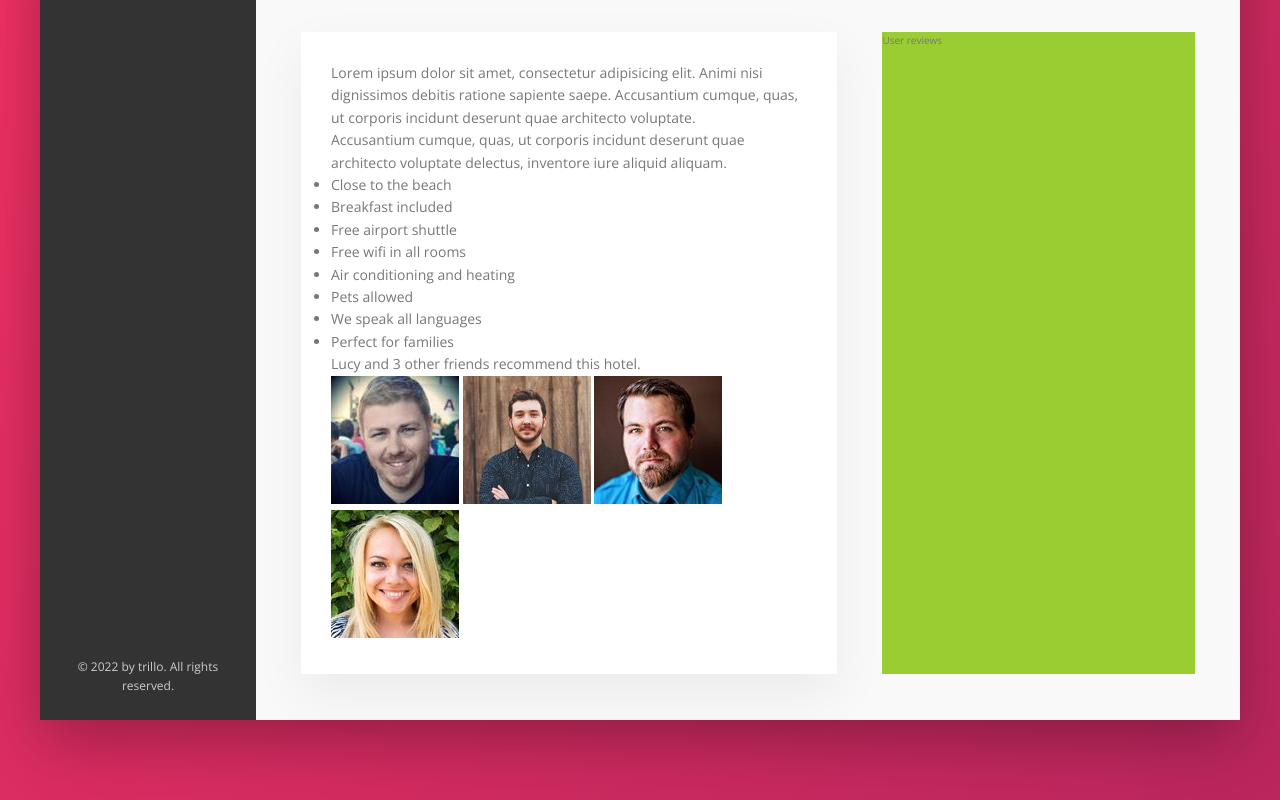
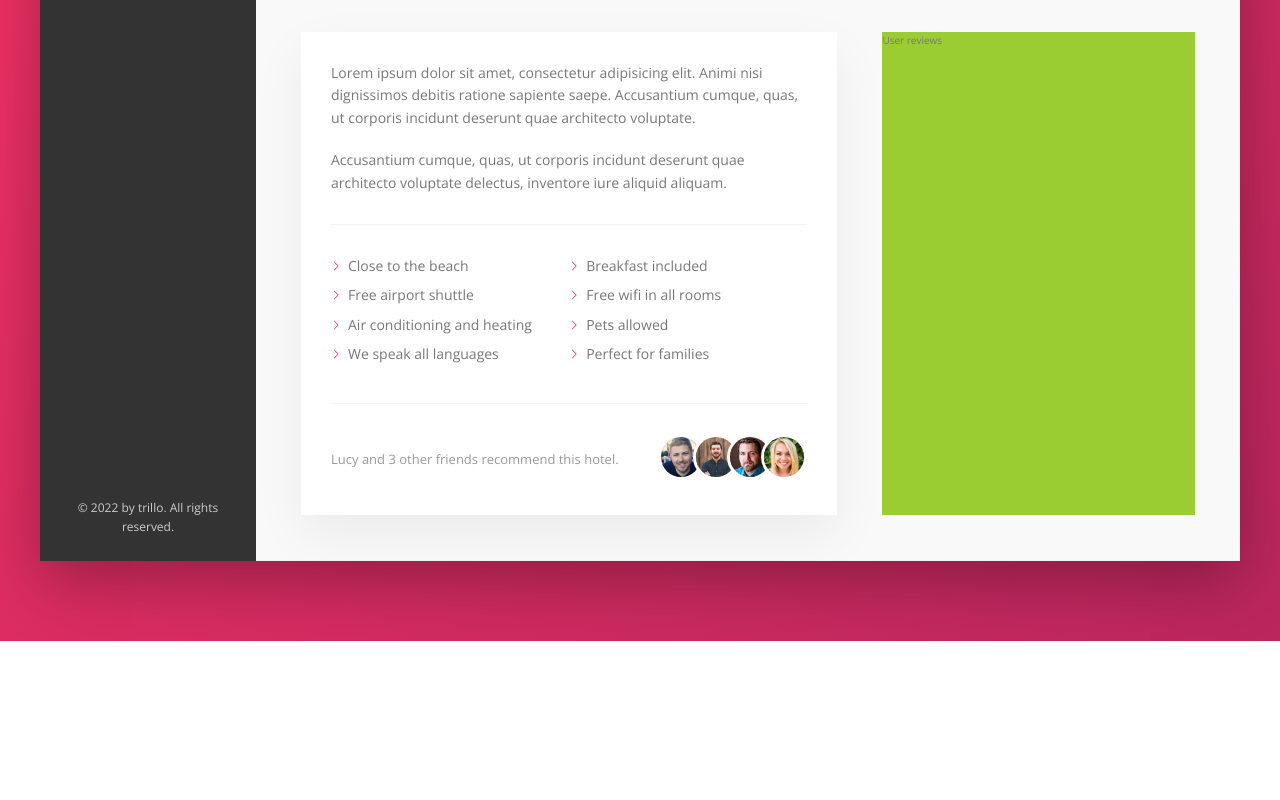
Before and after one commit to ehlkara/Trillo_Project, a website: page index.html in a window 1280 px wide. Shown: the part 615-1415 px from the top of the page. After the commit the page ends 1256 px from the top, so only its background shows below. Drawn offline with nearby package versions, Linux system fonts and the light colour scheme.

Commit message:
finished description

```diff
--- a/sass/_components.scss
+++ b/sass/_components.scss
@@ -306,3 +306,80 @@
         box-shadow: none;
     }
 }
+
+///////////////////////////////////////////////////
+// PARAGRAPH
+.paragraph:not(:last-of-type) {
+    margin-bottom: 2rem;
+}
+
+
+
+///////////////////////////////////////////////////
+// LIST
+.list {
+    list-style: none;
+    margin: 3rem 0;
+    padding: 3rem 0;
+    border-top: var(--line);
+    border-bottom: var(--line);
+
+    display: flex;
+    flex-wrap: wrap;
+
+    &__item {
+        flex: 0 0 50%;
+        margin-bottom: .7rem;
+    }
+
+    &__item::before {
+        content: "";
+        display: inline-block;
+        height: 1rem;
+        width: 1rem;
+        margin-right: .7rem;
+
+        // Older browsers
+        // background-image: url(../img/chevron-thin-right.svg);
+        // background-size: cover;
+
+        //Newer browsers - masks
+        background-color: var(--color-primary);
+        -webkit-mask-image: url(../img/chevron-thin-right.svg);
+        -webkit-mask-size: cover;
+        mask-image: url(../img/chevron-thin-right.svg);
+        mask-size: cover;
+    }
+}
+
+
+
+///////////////////////////////////////////////////
+// RECOMMEND
+.recommend {
+    font-size: 1.3rem;
+    color: var(--color-grey-dark-3);
+
+    display: flex;
+    align-items: center;
+
+    &__count {
+        margin-right: auto;
+    }
+
+    &__friends {
+
+    }
+
+    &__photo {
+        box-sizing: content-box;
+        height: 4rem;
+        width: 4rem;
+        border-radius: 50%;
+        border: 3px solid #fff;
+
+        &:not(:last-child) {
+            margin-right: -1.5rem;
+        }
+    }
+}
```
Also changed, not shown: css/style.css.
